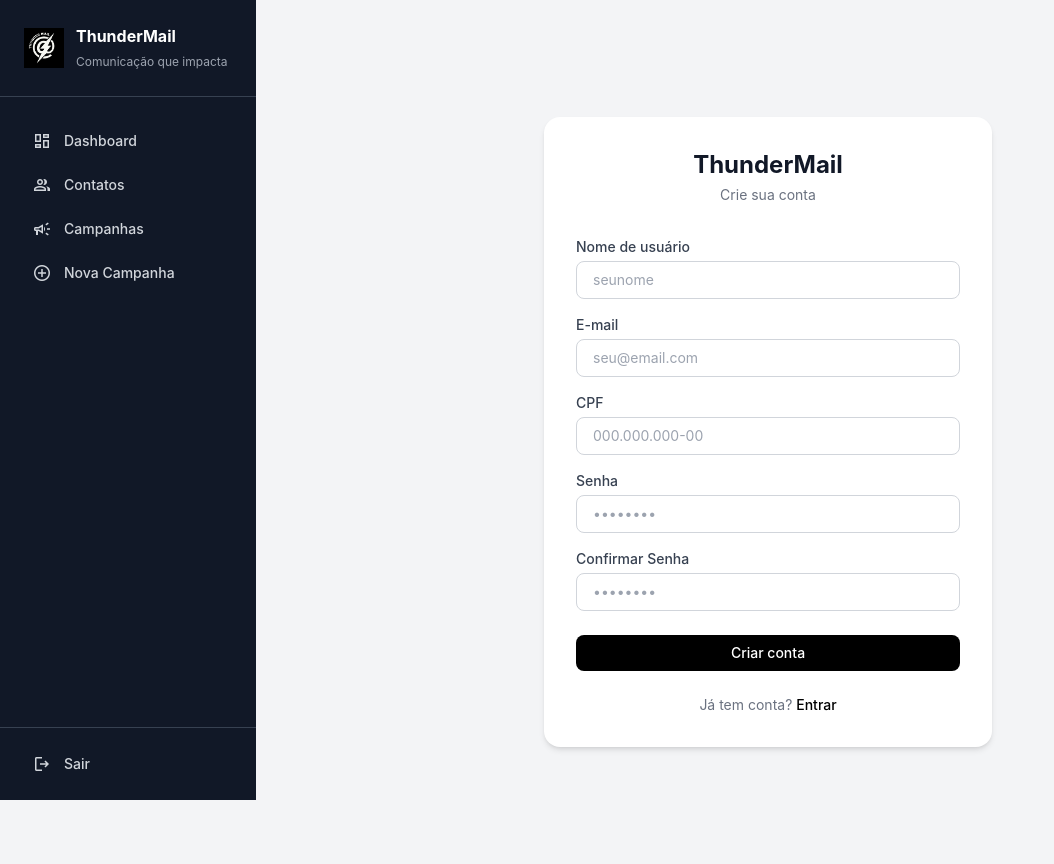
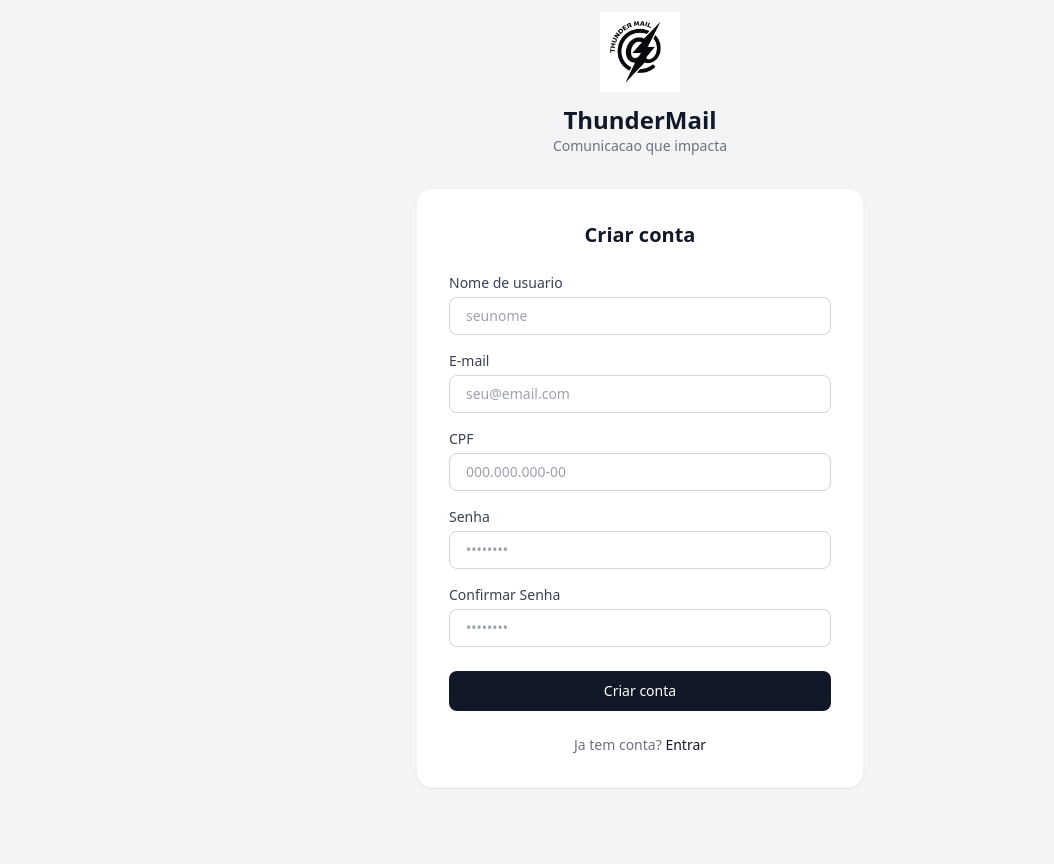
Before and after one commit to uDanielMelo/thundermail, a Django app: page /accounts/cadastro/ in a window 1280 px wide. Shown: the whole page, without its empty margins (0-1054 px from the left). After the commit the page ends 753 px from the top, so only its background shows below. Run offline with Django 5.2, Linux system fonts and the light colour scheme; some libraries are stand-ins or nearby versions.

Commit message:
feat: telas de login e cadastro sem sidebar + mascara CPF

```diff
--- a/templates/accounts/cadastro.html
+++ b/templates/accounts/cadastro.html
@@ -1,65 +1,90 @@
-{% extends 'base.html' %}
+{% extends 'base_auth.html' %}
 
 {% block title %}Cadastro — ThunderMail{% endblock %}
 
 {% block content %}
-<div class="min-h-screen flex items-center justify-center">
-    <div class="bg-white p-8 rounded-2xl shadow-md w-full max-w-md">
-
-        <div class="text-center mb-8">
-            <h1 class="text-2xl font-bold text-gray-900">ThunderMail</h1>
-            <p class="text-gray-500 text-sm mt-1">Crie sua conta</p>
-        </div>
+<div class="bg-white rounded-2xl shadow-sm border border-gray-100 p-8">
+    <h2 class="text-xl font-bold text-gray-900 mb-6 text-center">Criar conta</h2>
 
     <form method="POST">
         {% csrf_token %}
 
         <div class="mb-4">
-                <label class="block text-sm font-medium text-gray-700 mb-1">Nome de usuário</label>
+            <label class="block text-sm font-medium text-gray-700 mb-1">Nome de usuario</label>
             <input type="text" name="username" required
-                    class="w-full border border-gray-300 rounded-lg px-4 py-2 text-sm focus:outline-none focus:ring-2 focus:ring-black"
+                class="w-full border border-gray-300 rounded-lg px-4 py-2 text-sm focus:outline-none focus:ring-2 focus:ring-gray-900"
                 placeholder="seunome">
         </div>
 
         <div class="mb-4">
             <label class="block text-sm font-medium text-gray-700 mb-1">E-mail</label>
             <input type="email" name="email" required
-                    class="w-full border border-gray-300 rounded-lg px-4 py-2 text-sm focus:outline-none focus:ring-2 focus:ring-black"
+                class="w-full border border-gray-300 rounded-lg px-4 py-2 text-sm focus:outline-none focus:ring-2 focus:ring-gray-900"
                 placeholder="seu@email.com">
         </div>
 
         <div class="mb-4">
             <label class="block text-sm font-medium text-gray-700 mb-1">CPF</label>
-                <input type="text" name="cpf" required
-                    class="w-full border border-gray-300 rounded-lg px-4 py-2 text-sm focus:outline-none focus:ring-2 focus:ring-black"
+            <input type="text" name="cpf" id="cpf" required
+                class="w-full border border-gray-300 rounded-lg px-4 py-2 text-sm focus:outline-none focus:ring-2 focus:ring-gray-900"
                 placeholder="000.000.000-00">
         </div>
 
         <div class="mb-4">
             <label class="block text-sm font-medium text-gray-700 mb-1">Senha</label>
-                <input type="password" name="password" required
-                    class="w-full border border-gray-300 rounded-lg px-4 py-2 text-sm focus:outline-none focus:ring-2 focus:ring-black"
+            <input type="password" name="password" id="password" required
+                class="w-full border border-gray-300 rounded-lg px-4 py-2 text-sm focus:outline-none focus:ring-2 focus:ring-gray-900"
                 placeholder="••••••••">
+            <div id="strength-box" class="mt-1 text-xs text-gray-400 hidden">
+                Forca da senha: <span id="strength-label">---</span>
+            </div>
         </div>
 
         <div class="mb-6">
             <label class="block text-sm font-medium text-gray-700 mb-1">Confirmar Senha</label>
             <input type="password" name="password2" required
-                    class="w-full border border-gray-300 rounded-lg px-4 py-2 text-sm focus:outline-none focus:ring-2 focus:ring-black"
+                class="w-full border border-gray-300 rounded-lg px-4 py-2 text-sm focus:outline-none focus:ring-2 focus:ring-gray-900"
                 placeholder="••••••••">
         </div>
 
         <button type="submit"
-                class="w-full bg-black text-white py-2 rounded-lg text-sm font-medium hover:bg-gray-800 transition">
+            class="w-full bg-gray-900 text-white py-2.5 rounded-lg text-sm font-medium hover:bg-gray-700 transition">
             Criar conta
         </button>
     </form>
 
     <p class="text-center text-sm text-gray-500 mt-6">
-            Já tem conta?
-            <a href="{% url 'accounts:login' %}" class="text-black font-medium hover:underline">Entrar</a>
+        Ja tem conta?
+        <a href="{% url 'accounts:login' %}" class="text-gray-900 font-medium hover:underline">Entrar</a>
     </p>
+</div>
 
-    </div>
-</div>
+<script>
+// Mascara CPF
+document.getElementById("cpf").addEventListener("input", function () {
+    let v = this.value.replace(/\D/g, "").slice(0, 11);
+    if (v.length > 9) v = v.replace(/(\d{3})(\d{3})(\d{3})(\d{2})/, "$1.$2.$3-$4");
+    else if (v.length > 6) v = v.replace(/(\d{3})(\d{3})(\d{1,3})/, "$1.$2.$3");
+    else if (v.length > 3) v = v.replace(/(\d{3})(\d{1,3})/, "$1.$2");
+    this.value = v;
+});
+
+// Forca da senha
+document.getElementById("password").addEventListener("input", function () {
+    const box = document.getElementById("strength-box");
+    const label = document.getElementById("strength-label");
+    const value = this.value;
+    box.classList.remove("hidden");
+
+    let score = 0;
+    if (value.length >= 6) score++;
+    if (/[A-Z]/.test(value)) score++;
+    if (/[0-9]/.test(value)) score++;
+    if (/[^A-Za-z0-9]/.test(value)) score++;
+
+    if (score <= 1) { label.textContent = "Fraca"; label.className = "text-red-500 font-medium"; }
+    else if (score === 2) { label.textContent = "Media"; label.className = "text-yellow-500 font-medium"; }
+    else { label.textContent = "Forte"; label.className = "text-green-500 font-medium"; }
+});
+</script>
 {% endblock %}
--- /dev/null
+++ b/templates/base_auth.html
@@ -0,0 +1,40 @@
+{% load static %}
+<!DOCTYPE html>
+<html lang="pt-br">
+<head>
+    <meta charset="UTF-8">
+    <meta name="viewport" content="width=device-width, initial-scale=1.0">
+    <title>{% block title %}ThunderMail{% endblock %}</title>
+    <script src="https://cdn.tailwindcss.com"></script>
+    <link href="https://fonts.googleapis.com/css2?family=Material+Symbols+Outlined" rel="stylesheet" />
+</head>
+<body class="bg-gray-100 text-gray-800 min-h-screen flex items-center justify-center">
+
+    <div class="w-full max-w-md">
+
+        <!-- Logo -->
+        <div class="text-center mb-8">
+            <img src="/static/logo.png" alt="ThunderMail" class="w-20 h-20 mx-auto mb-3">
+            <h1 class="text-2xl font-bold text-gray-900">ThunderMail</h1>
+            <p class="text-sm text-gray-500">Comunicacao que impacta</p>
+        </div>
+
+        {% if messages %}
+        <div class="mb-4 space-y-2">
+            {% for message in messages %}
+            <div class="flex items-center gap-2 px-4 py-3 rounded-lg text-sm font-medium
+                {% if message.tags == 'error' %}bg-red-100 text-red-700
+                {% else %}bg-green-100 text-green-700{% endif %}">
+                {% if message.tags == 'error' %}⚠{% else %}✔{% endif %}
+                {{ message }}
+            </div>
+            {% endfor %}
+        </div>
+        {% endif %}
+
+        {% block content %}{% endblock %}
+
+    </div>
+
+</body>
+</html>
```
Also changed, not shown: templates/accounts/login.html (+8 -15 lines). Lines whose indentation alone changed are shown as unchanged.
